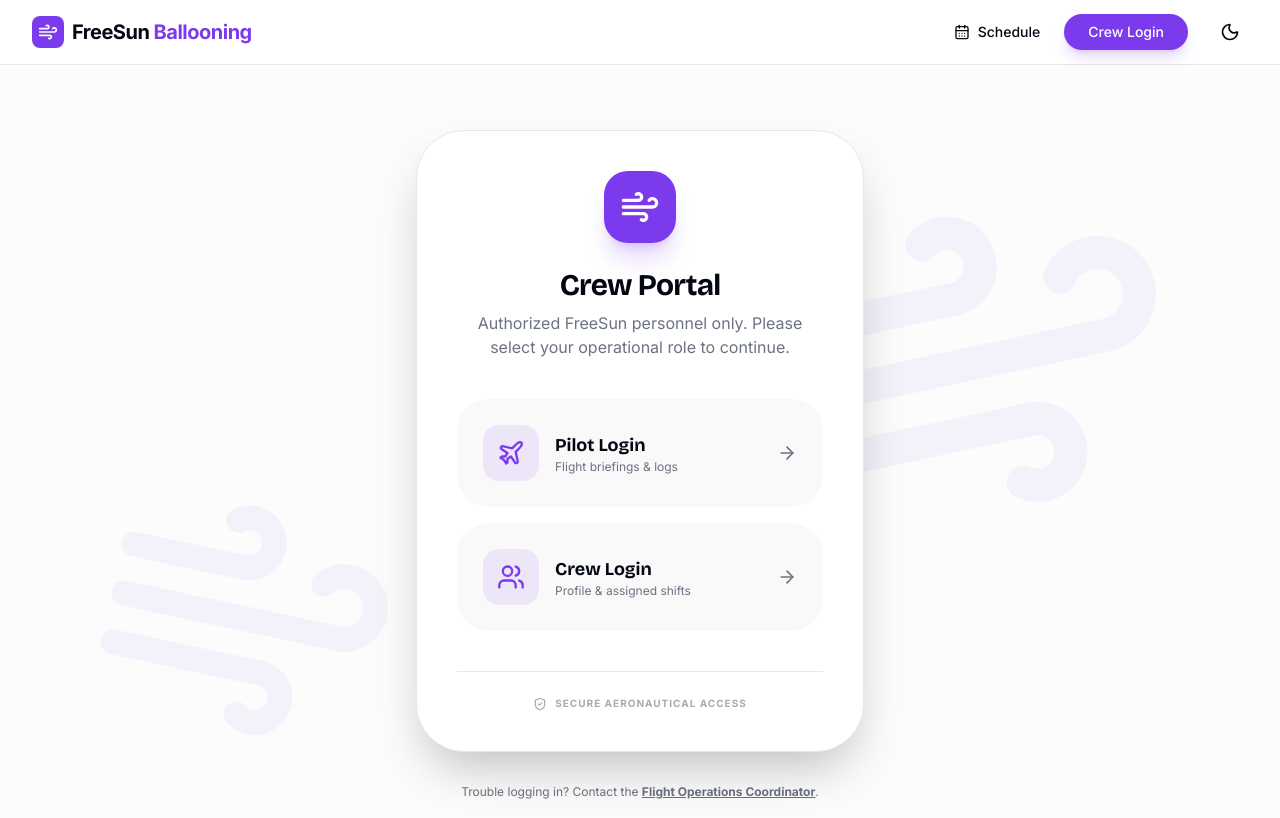
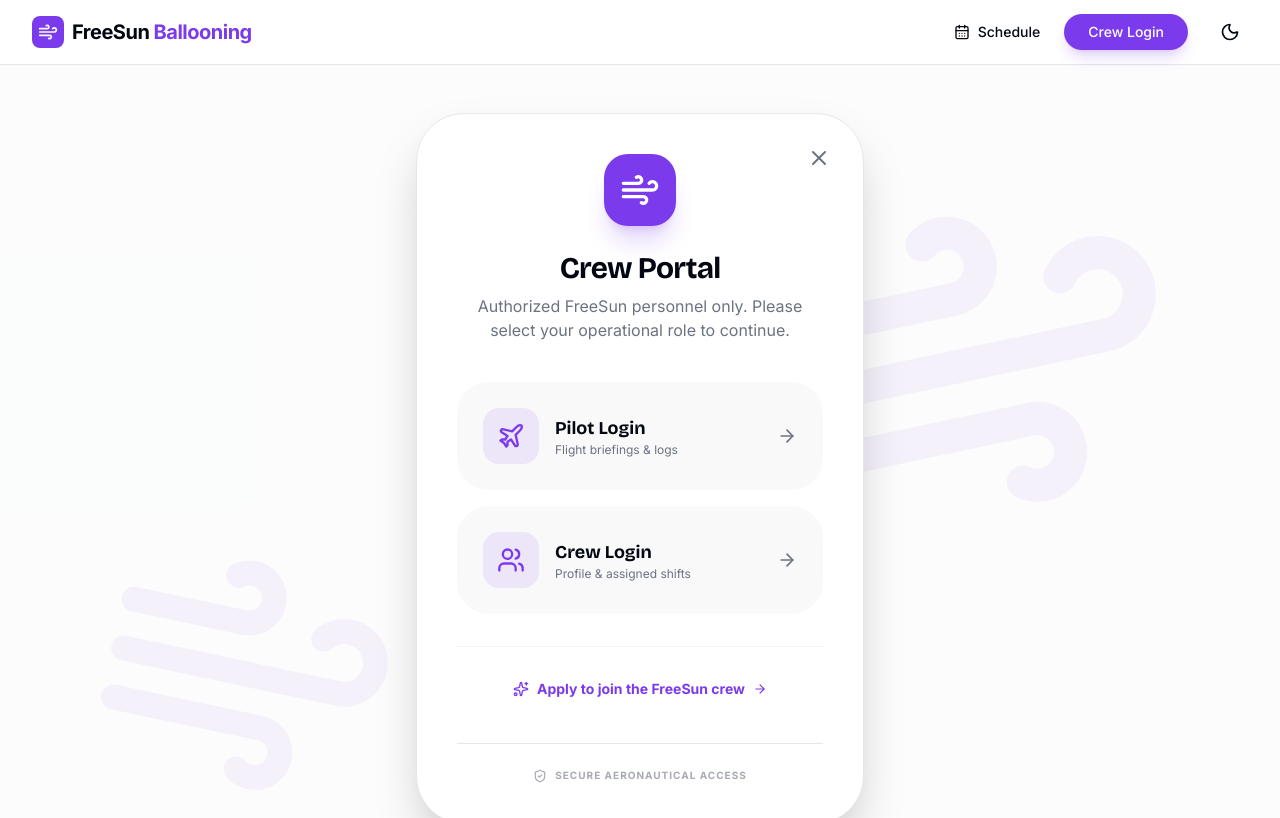
Before and after one commit to ericthayer/freesun-gemini, a React (Vite) app: page /#/login in a window 1280 px wide. Shown: the top 818 px of the page. Built offline with nearby package versions, Linux system fonts and the light colour scheme.

Commit message:
feat: Implement crew sign-up and login flow
Introduces a new multi-step login view for crew members, allowing them to select the crew role, initiate a sign-up process, and receive confirmation. This enhances user experience by providing a dedicated workflow for crew onboarding.

```diff
--- /dev/null
+++ b/components/CrewSignUpForm.tsx
@@ -0,0 +1,108 @@
+
+import React, { useState } from 'react';
+import { User, Mail, Briefcase, Send, ChevronLeft, Globe, FileText } from 'lucide-react';
+
+interface CrewSignUpFormProps {
+  onBack: () => void;
+  onSuccess: () => void;
+}
+
+export const CrewSignUpForm: React.FC<CrewSignUpFormProps> = ({ onBack, onSuccess }) => {
+  const [isSubmitting, setIsSubmitting] = useState(false);
+
+  const handleSubmit = (e: React.FormEvent) => {
+    e.preventDefault();
+    setIsSubmitting(true);
+    // Simulate API delay
+    setTimeout(() => {
+      setIsSubmitting(false);
+      onSuccess();
+    }, 1500);
+  };
+
+  return (
+    <div className="space-y-6 animate-in fade-in slide-in-from-right-4 duration-300">
+      <div className="flex items-center gap-2 mb-2">
+        <button
+          onClick={onBack}
+          className="p-2 -ml-2 hover:bg-muted rounded-full text-muted-foreground transition-colors"
+        >
+          <ChevronLeft size={20} />
+        </button>
+        <h2 className="text-2xl font-bold">Apply to Join</h2>
+      </div>
+
+      <form onSubmit={handleSubmit} className="space-y-4">
+        <div className="space-y-2">
+          <label className="text-xs font-bold uppercase tracking-wider text-muted-foreground flex items-center gap-1 ml-1">
+            <User size={12} /> Full Name
+          </label>
+          <input
+            type="text"
+            required
+            placeholder="e.g. Jean-Pierre Blanchard"
+            className="w-full bg-muted/50 border border-border rounded-2xl px-4 py-3 text-sm focus:ring-2 focus:ring-primary/20 outline-none transition-all"
+          />
+        </div>
+
+        <div className="space-y-2">
+          <label className="text-xs font-bold uppercase tracking-wider text-muted-foreground flex items-center gap-1 ml-1">
+            <Mail size={12} /> Email Address
+          </label>
+          <input
+            type="email"
+            required
+            placeholder="pilot@example.com"
+            className="w-full bg-muted/50 border border-border rounded-2xl px-4 py-3 text-sm focus:ring-2 focus:ring-primary/20 outline-none transition-all"
+          />
+        </div>
+
+        <div className="grid grid-cols-2 gap-4">
+          <div className="space-y-2">
+            <label className="text-xs font-bold uppercase tracking-wider text-muted-foreground flex items-center gap-1 ml-1">
+              <Globe size={12} /> Interest
+            </label>
+            <select className="w-full bg-muted/50 border border-border rounded-2xl px-4 py-3 text-sm focus:ring-2 focus:ring-primary/20 outline-none appearance-none cursor-pointer">
+              <option>Pilot Track</option>
+              <option>Ground Crew</option>
+              <option>Recovery Ops</option>
+            </select>
+          </div>
+          <div className="space-y-2">
+            <label className="text-xs font-bold uppercase tracking-wider text-muted-foreground flex items-center gap-1 ml-1">
+              <Briefcase size={12} /> Experience
+            </label>
+            <select className="w-full bg-muted/50 border border-border rounded-2xl px-4 py-3 text-sm focus:ring-2 focus:ring-primary/20 outline-none appearance-none cursor-pointer">
+              <option>Novice</option>
+              <option>1-3 Years</option>
+              <option>4-7 Years</option>
+              <option>8+ Years</option>
+            </select>
+          </div>
+        </div>
+
+        <div className="space-y-2">
+          <label className="text-xs font-bold uppercase tracking-wider text-muted-foreground flex items-center gap-1 ml-1">
+            <FileText size={12} /> Motivation
+          </label>
+          <textarea
+            placeholder="Why do you want to fly with FreeSun?"
+            className="w-full bg-muted/50 border border-border rounded-2xl px-4 py-3 text-sm focus:ring-2 focus:ring-primary/20 outline-none transition-all min-h-[80px] resize-none"
+          />
+        </div>
+
+        <button
+          type="submit"
+          disabled={isSubmitting}
+          className="w-full py-4 bg-primary text-white font-bold rounded-2xl shadow-lg shadow-primary/20 hover:bg-primary/90 transition-all active:scale-95 flex items-center justify-center gap-2 disabled:opacity-50"
+        >
+          {isSubmitting ? (
+            <div className="w-5 h-5 border-2 border-white/30 border-t-white rounded-full animate-spin" />
+          ) : (
+            <>Submit Application <Send size={18} /></>
+          )}
+        </button>
+      </form>
+    </div>
+  );
+};
--- /dev/null
+++ b/components/LoginRoleButton.tsx
@@ -0,0 +1,28 @@
+
+import React from 'react';
+import { LucideIcon, ArrowRight } from 'lucide-react';
+
+interface LoginRoleButtonProps {
+  onClick: () => void;
+  icon: LucideIcon;
+  title: string;
+  description: string;
+}
+
+export const LoginRoleButton: React.FC<LoginRoleButtonProps> = ({ onClick, icon: Icon, title, description }) => {
+  return (
+    <button
+      onClick={onClick}
+      className="w-full group bg-muted/50 hover:bg-primary/10 border-2 border-transparent hover:border-primary/20 p-6 rounded-[2rem] flex items-center gap-4 transition-all active:scale-[0.98]"
+    >
+      <div className="w-14 h-14 rounded-2xl bg-primary/10 text-primary flex items-center justify-center group-hover:scale-110 transition-transform">
+        <Icon size={28} />
+      </div>
+      <div className="text-left">
+        <h3 className="font-bold text-lg">{title}</h3>
+        <p className="text-xs text-muted-foreground">{description}</p>
+      </div>
+      <ArrowRight className="ml-auto text-muted-foreground group-hover:text-primary transition-colors" size={20} />
+    </button>
+  );
+};
--- a/pages/Login.tsx
+++ b/pages/Login.tsx
@@ -1,7 +1,9 @@
 
-import React from 'react';
+import React, { useState } from 'react';
 import { useNavigate } from 'react-router-dom';
-import { Wind, Plane, Users, ArrowRight, ShieldCheck } from 'lucide-react';
+import { Wind, Plane, Users, ArrowRight, ShieldCheck, X, Sparkles, CheckCircle2 } from 'lucide-react';
+import { LoginRoleButton } from '../components/LoginRoleButton';
+import { CrewSignUpForm } from '../components/CrewSignUpForm';
 
 interface LoginProps {
   onLogin: (role: 'pilot' | 'crew') => void;
@@ -9,6 +11,7 @@ interface LoginProps {
 
 const Login: React.FC<LoginProps> = ({ onLogin }) => {
   const navigate = useNavigate();
+  const [view, setView] = useState<'selection' | 'signup' | 'success'>('selection');
 
   const handleRoleSelection = (role: 'pilot' | 'crew') => {
     onLogin(role);
@@ -17,6 +20,10 @@ const Login: React.FC<LoginProps> = ({ onLogin }) => {
     } else {
       navigate('/crew-dashboard');
     }
+  };
+
+  const handleClose = () => {
+    navigate('/');
   };
 
   return (
@@ -29,8 +36,19 @@ const Login: React.FC<LoginProps> = ({ onLogin }) => {
         <Wind size={300} />
       </div>
 
-      <div className="w-full max-w-md animate-in fade-in zoom-in-95 duration-500">
-        <div className="bg-background border shadow-2xl rounded-[3rem] p-10 relative z-10">
+      <div className="w-full max-w-md animate-in fade-in zoom-in-95 duration-500 relative">
+        <div className="bg-background border shadow-2xl rounded-[3rem] p-10 relative z-10 overflow-hidden">
+          {/* Close Button */}
+          <button
+            onClick={handleClose}
+            className="absolute top-6 right-6 p-2 hover:bg-muted rounded-full text-muted-foreground transition-all active:scale-90"
+            aria-label="Close portal"
+          >
+            <X size={24} />
+          </button>
+
+          {view === 'selection' && (
+            <div className="animate-in fade-in duration-300">
               <div className="flex flex-col items-center text-center mb-10">
                 <div className="bg-primary p-4 rounded-3xl text-white mb-6 shadow-xl shadow-primary/20">
                   <Wind size={40} />
@@ -40,34 +58,58 @@ const Login: React.FC<LoginProps> = ({ onLogin }) => {
               </div>
 
               <div className="space-y-4">
+                <LoginRoleButton
+                  onClick={() => handleRoleSelection('pilot')}
+                  icon={Plane}
+                  title="Pilot Login"
+                  description="Flight briefings & logs"
+                />
+
+                <LoginRoleButton
+                  onClick={() => handleRoleSelection('crew')}
+                  icon={Users}
+                  title="Crew Login"
+                  description="Profile & assigned shifts"
+                />
+              </div>
+
+              <div className="mt-8 text-center border-t border-border/50 pt-8">
                 <button
-              onClick={() => handleRoleSelection('pilot')}
-              className="w-full group bg-muted/50 hover:bg-primary/10 border-2 border-transparent hover:border-primary/20 p-6 rounded-[2rem] flex items-center gap-4 transition-all active:scale-[0.98]"
+                  onClick={() => setView('signup')}
+                  className="inline-flex items-center gap-2 text-sm font-bold text-primary hover:opacity-80 transition-all group"
                 >
-              <div className="w-14 h-14 rounded-2xl bg-primary/10 text-primary flex items-center justify-center group-hover:scale-110 transition-transform">
-                <Plane size={28} />
-              </div>
-              <div className="text-left">
-                <h3 className="font-bold text-lg">Pilot Login</h3>
-                <p className="text-xs text-muted-foreground">Flight briefings & logs</p>
-              </div>
-              <ArrowRight className="ml-auto text-muted-foreground group-hover:text-primary transition-colors" size={20} />
-            </button>
-
-            <button
-              onClick={() => handleRoleSelection('crew')}
-              className="w-full group bg-muted/50 hover:bg-primary/10 border-2 border-transparent hover:border-primary/20 p-6 rounded-[2rem] flex items-center gap-4 transition-all active:scale-[0.98]"
-            >
-              <div className="w-14 h-14 rounded-2xl bg-primary/10 text-primary flex items-center justify-center group-hover:scale-110 transition-transform">
-                <Users size={28} />
-              </div>
-              <div className="text-left">
-                <h3 className="font-bold text-lg">Crew Login</h3>
-                <p className="text-xs text-muted-foreground">Profile & assigned shifts</p>
-              </div>
-              <ArrowRight className="ml-auto text-muted-foreground group-hover:text-primary transition-colors" size={20} />
+                  <Sparkles size={16} className="group-hover:rotate-12 transition-transform" />
+                  Apply to join the FreeSun crew
+                  <ArrowRight size={14} className="group-hover:translate-x-1 transition-transform" />
                 </button>
               </div>
+            </div>
+          )}
+
+          {view === 'signup' && (
+            <CrewSignUpForm
+              onBack={() => setView('selection')}
+              onSuccess={() => setView('success')}
+            />
+          )}
+
+          {view === 'success' && (
+            <div className="text-center py-8 animate-in zoom-in-95 duration-500">
+              <div className="w-20 h-20 bg-green-500/10 text-green-500 rounded-full flex items-center justify-center mx-auto mb-6">
+                <CheckCircle2 size={48} />
+              </div>
+              <h2 className="text-2xl font-bold mb-3">Application Sent!</h2>
+              <p className="text-muted-foreground mb-8">
+                Our operations team will review your profile and contact you within 48 hours for a safety screening.
+              </p>
+              <button
+                onClick={handleClose}
+                className="w-full py-4 bg-muted hover:bg-muted/80 font-bold rounded-2xl transition-all"
+              >
+                Return to Homepage
+              </button>
+            </div>
+          )}
 
           <div className="mt-10 pt-6 border-t flex items-center justify-center gap-2 text-[10px] font-black uppercase tracking-widest text-muted-foreground/60">
             <ShieldCheck size={14} />
```
Lines whose indentation alone changed are shown as unchanged.
